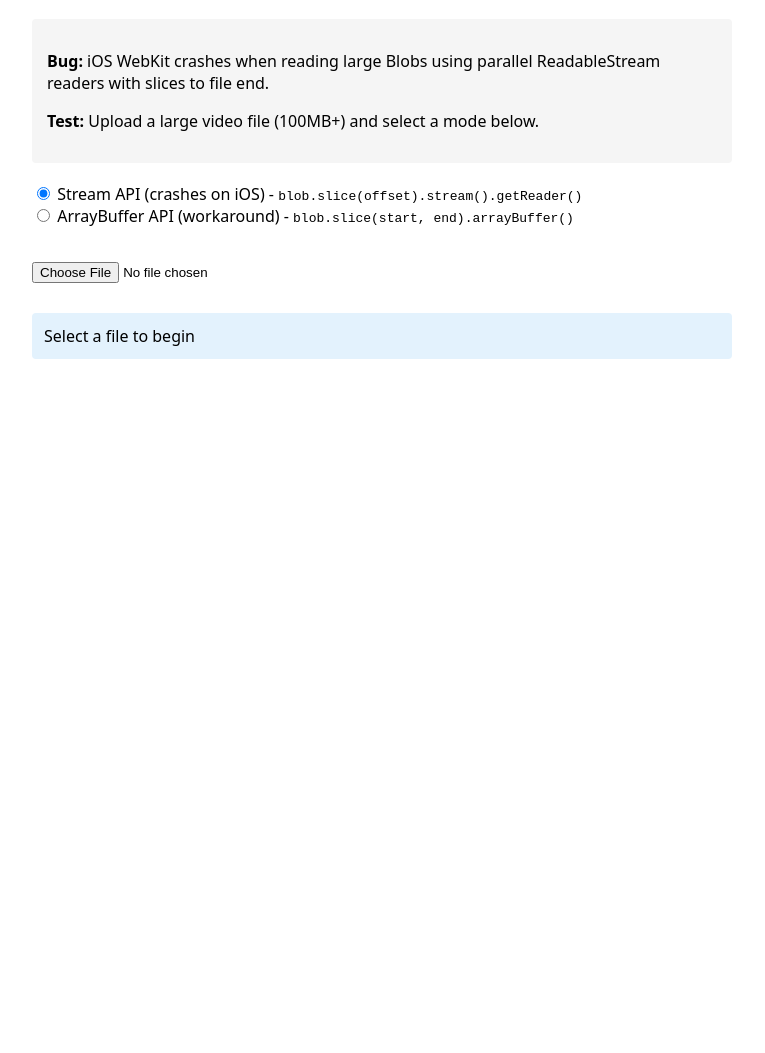
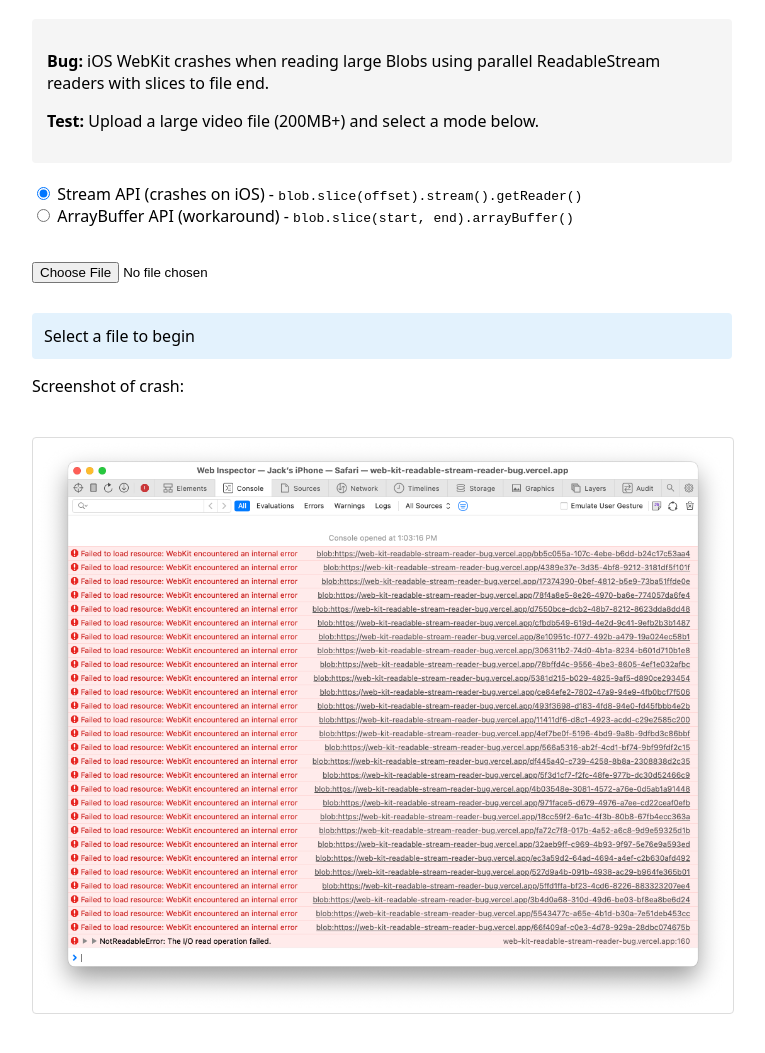
Before and after one commit to hexcowboy/WebKit-ReadableStreamReader-Bug-Reproduction, a website: page index.html in a window 1280 px wide. Shown: the part 127-1180 px from the top of the page, without its empty margins (258-1023 px from the left). Before the commit the page ends 800 px from the top, so only its background shows below. Drawn offline with Linux system fonts and the light colour scheme.

Commit message:
add screenshot

```diff
--- a/index.html
+++ b/index.html
@@ -34,7 +34,7 @@
 
     <div class="info">
         <p><strong>Bug:</strong> iOS WebKit crashes when reading large Blobs using parallel ReadableStream readers with slices to file end.</p>
-        <p><strong>Test:</strong> Upload a large video file (100MB+) and select a mode below.</p>
+        <p><strong>Test:</strong> Upload a large video file (200MB+) and select a mode below.</p>
     </div>
 
     <div class="controls">
@@ -51,6 +51,11 @@
 
     <input type="file" id="fileInput" accept="video/*">
     <div id="status">Select a file to begin</div>
+
+		<p>Screenshot of crash:</p>
+    <div style="margin-top: 40px; text-align: center;">
+        <img src="public/screenshot.png" alt="Test page screenshot" style="max-width: 100%; border: 1px solid #ddd; border-radius: 4px;">
+    </div>
 
     <script>
         // Stream API: Creates large slices to file end and reads in parallel (CRASHES)
```
Also changed, not shown: README.md, public/screenshot.png (added).
